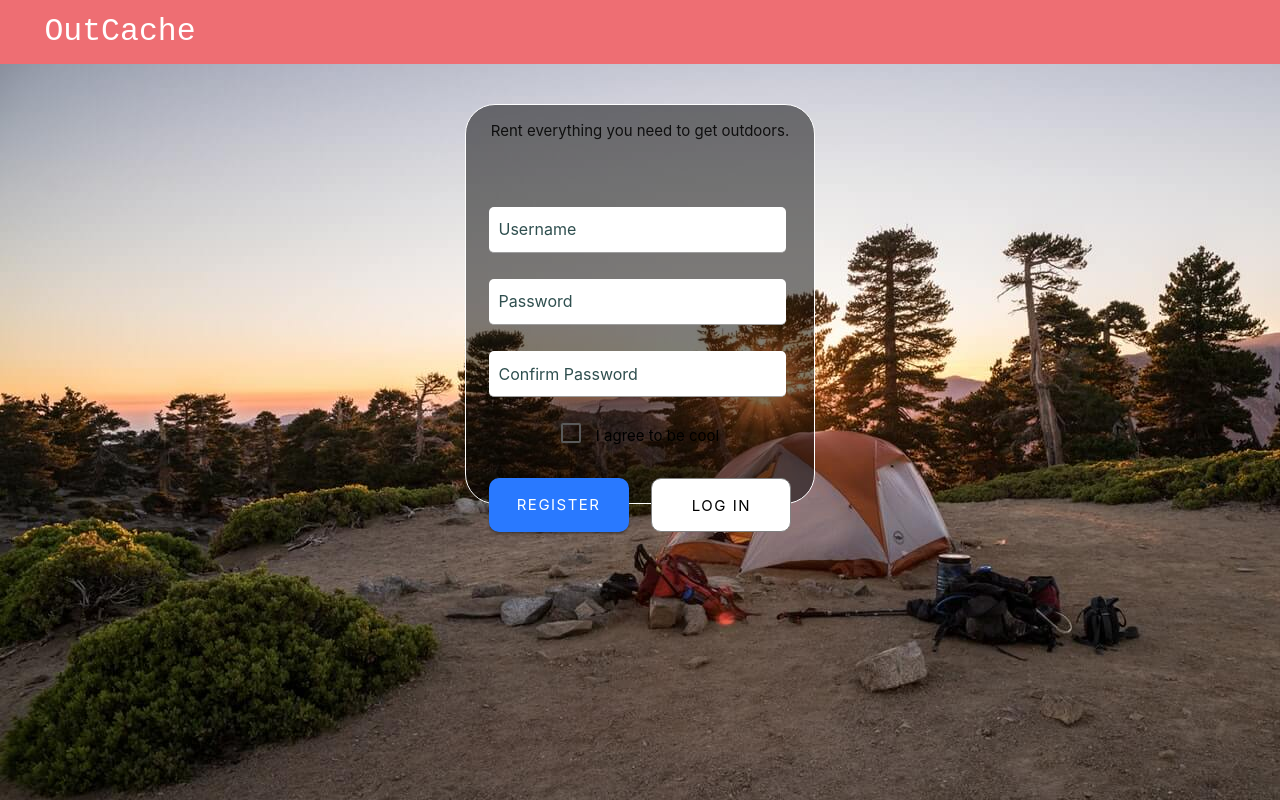
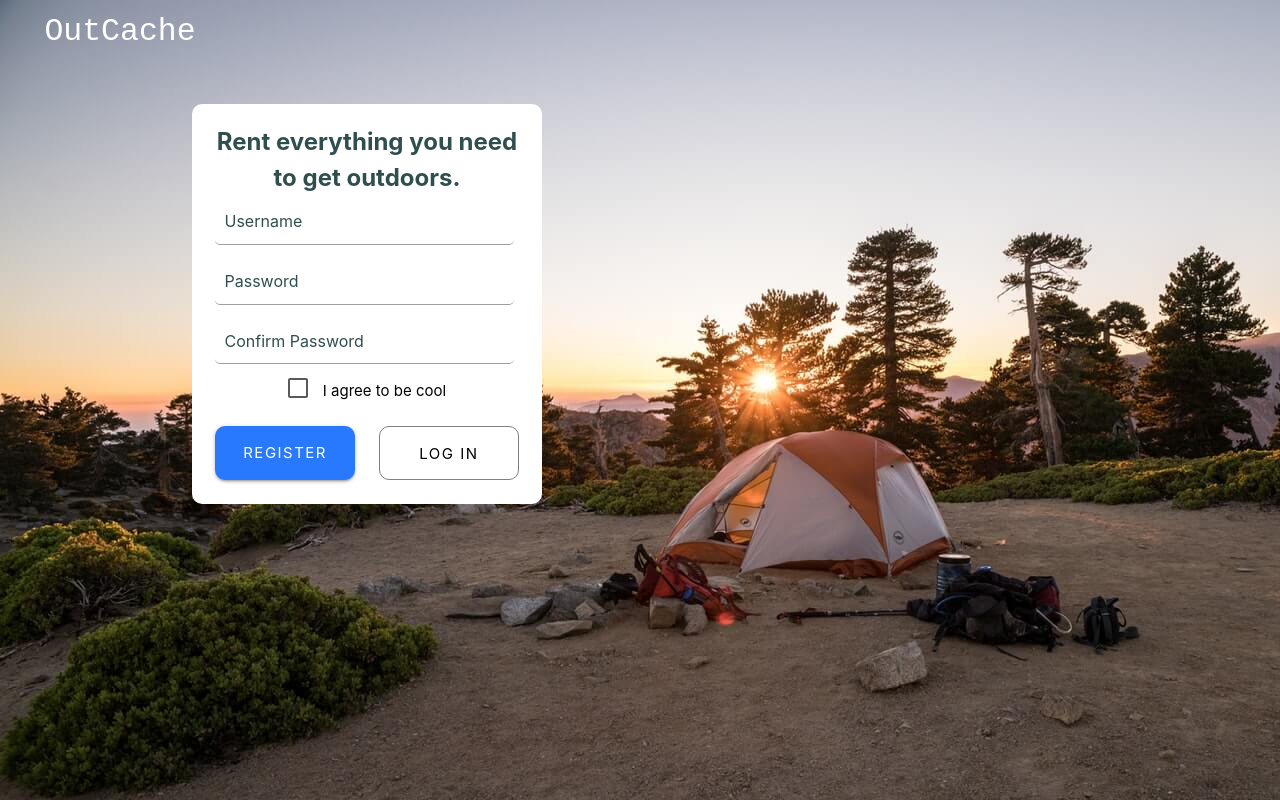
Before and after one commit to timstarkk/outcache, a React (Create React App) app in the folder client/: page / in a window 1280 px wide. Built offline with nearby package versions, Linux system fonts and the light colour scheme.

Commit message:
navbar styling changes, and card style changes

```diff
--- a/client/public/assets/css/style.css
+++ b/client/public/assets/css/style.css
@@ -8,25 +8,32 @@ body {
     /* height: 100vh; */
 }
 
+.theNavbar {
+    background-color: transparent;
+    /* border: 2px solid green; */
+    /* display: flex;
+    align-items: flex-start; */
+}
+
 .whiteBackground {
-    background: transparent;
-    border: 1px solid white;
+    /* background: transparent; */
+    /* border: 1px solid white; */
 }
 
 #landingCard {
     height: 400px;
     width: 350px;
-    border-radius: 30px;
+    border-radius: 10px;
     /* padding-bottom: 20px; */
     /* display: flex;
     align-items: flex-end; */
-    background-color: rgba(0, 0, 0, 0.5);
+    background-color: rgb(255, 255, 255);
 }
 
 #landingForm {
-    padding-top: 40px;
+    margin-top: 0px;
     margin-bottom: 20px;
-    height: 300px;
+    height: 210px;
     display: flex;
     flex-direction: column;
     justify-content: space-around;
@@ -55,6 +62,14 @@ input::placeholder {
 }
 
 #cardParent {
-    /* width: 100%; */
+    width: 100%;
     padding-top: 40px;
 }
+
+#cardHeader {
+    color: darkslategray;
+    font-size: 24px;
+    font-weight: bold;
+    margin-top: 20px;
+    margin-bottom: 0px;
+}
```
